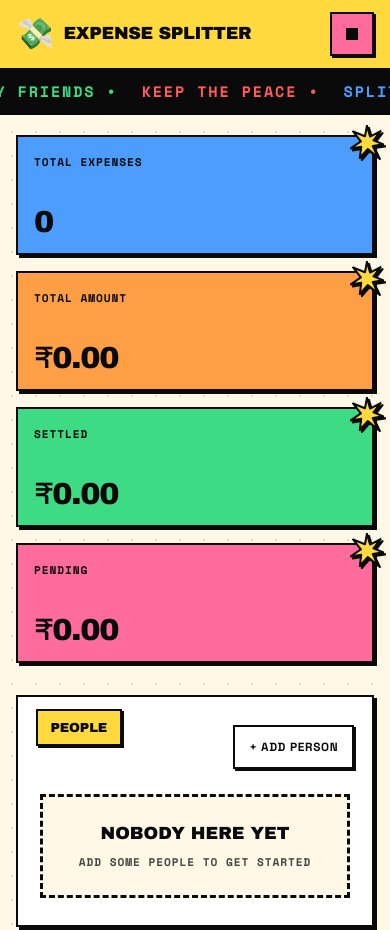
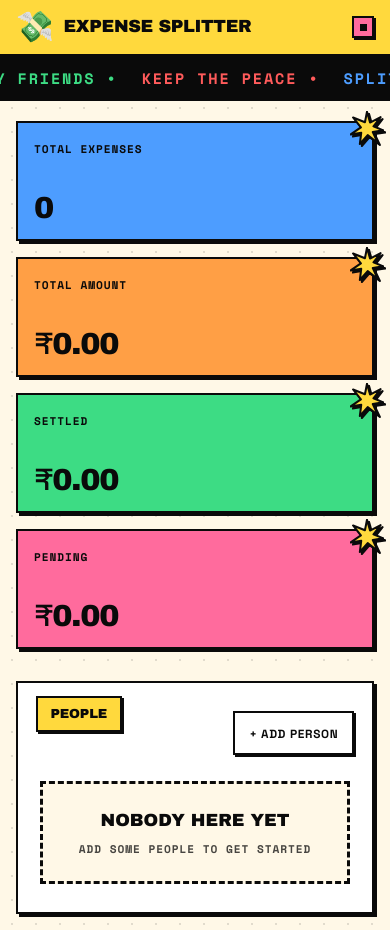
Before and after one commit to Samyakk21/expense-app, a plain HTML site: page public/index.html in a window 390 px wide. Shown: the top 930 px of the page. Drawn offline with nearby package versions, Linux system fonts and the light colour scheme; no server answers.

Commit message:
Shrink mobile status badge and dot

```diff
--- a/public/style.css
+++ b/public/style.css
@@ -1046,18 +1046,21 @@ input[type="number"]::-webkit-inner-spin-button {
   .app-header { padding: 0.75rem 1rem; }
   .app-container { margin-top: 1.25rem; gap: 20px; }
 
-  /* Status collapses to a dot-only sticker. The text stays in the DOM via
-     font-size:0 so screen readers still announce CONNECTED / OFFLINE. */
+  /* Status collapses to a small dot-only sticker. The text stays in the DOM via
+     font-size:0 so screen readers still announce CONNECTED / OFFLINE. The ::after
+     overlay keeps a 44px tap target without inflating the visible badge. */
   .status-badge {
+    position: relative;
     font-size: 0;
     gap: 0;
     padding: 0;
-    width: 44px;
-    height: 44px;
+    width: 22px;
+    height: 22px;
     flex: none;
     justify-content: center;
   }
-  .status-badge::before { width: 12px; height: 12px; }
+  .status-badge::before { width: 7px; height: 7px; }
+  .status-badge::after { content: ""; position: absolute; inset: -11px; }
 
   .dashboard { grid-template-columns: 1fr; gap: 1rem; }
   .stat-card { min-height: 120px; }
```
